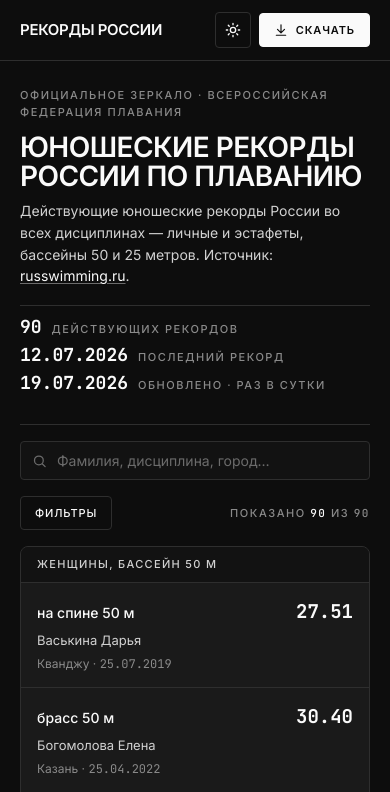
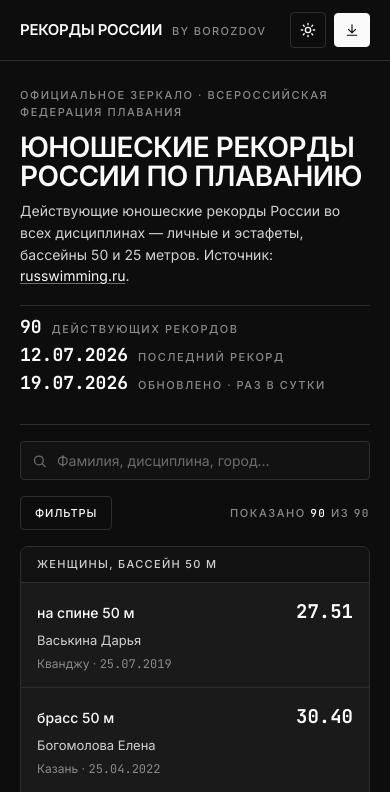
Before and after one commit to borozdov/russwimming-records-junior, a plain HTML site: page public/index.html in a window 390 px wide. Shown: the top 792 px of the page. Drawn offline with Linux system fonts and the light colour scheme.

Commit message:
Header: group By Borozdov with the wordmark, keep it visible on mobile
Same fix as russwimming-records — see that repo's commit for full rationale.

```diff
--- a/public/assets/style.css
+++ b/public/assets/style.css
@@ -131,6 +131,15 @@ a:hover { text-decoration-color: var(--ink); }
   gap: 16px;
 }
 
+/* Вордмарк и подпись держим одной группой — рядом, не растянуты по шапке */
+.brand {
+  display: flex;
+  align-items: baseline;
+  gap: 10px;
+  min-width: 0;
+  overflow: hidden;
+}
+
 .wordmark {
   font-weight: 600;
   text-transform: uppercase;
@@ -138,6 +147,7 @@ a:hover { text-decoration-color: var(--ink); }
   font-size: 15px;
   white-space: nowrap;
   text-decoration: none;
+  flex-shrink: 0;
 }
 .wordmark .wordmark-sub {
   margin-left: 10px;
@@ -148,9 +158,9 @@ a:hover { text-decoration-color: var(--ink); }
 }
 @media (max-width: 480px) { .wordmark .wordmark-sub { display: none; } }
 
-.header-actions { display: flex; align-items: center; gap: 8px; }
+.header-actions { display: flex; align-items: center; gap: 8px; flex-shrink: 0; }
 
-/* Подпись бренда в шапке */
+/* Подпись бренда в шапке — всегда рядом с вордмарком, в т.ч. на мобильных */
 .header-by {
   font-size: 11px;
   font-weight: 500;
@@ -159,12 +169,30 @@ a:hover { text-decoration-color: var(--ink); }
   color: var(--slate);
   text-decoration: none;
   white-space: nowrap;
+  overflow: hidden;
+  text-overflow: ellipsis;
   transition: color 0.15s ease;
 }
 .header-by:hover { color: var(--ink); text-decoration: none; }
-@media (max-width: 719px) { .header-by { display: none; } }
 
-@media (max-width: 560px) { .header-actions .btn-print { display: none; } }
+@media (max-width: 560px) {
+  .header-actions .btn-print { display: none; }
+  /* «Скачать» — иконка без подписи: освобождает место под By Borozdov в шапке */
+  #dl-btn { padding: 9px 10px; }
+  #dl-btn .btn-label { display: none; }
+}
+
+/* Совсем узкие экраны: сжимаем всё в шапке, чтобы подпись не съезжала в многоточие */
+@media (max-width: 380px) {
+  .site-header .shell { padding: 0 14px; }
+  .header-inner { gap: 6px; }
+  .brand { gap: 5px; }
+  .wordmark { font-size: 13px; }
+  .header-by { font-size: 9px; letter-spacing: 0.06em; }
+  .header-actions { gap: 5px; }
+  .icon-btn { width: 32px; height: 32px; }
+  #dl-btn { padding: 8px; }
+}
 
 /* ── Кнопки ─────────────────────────────────────────────── */
 
--- a/public/index.html
+++ b/public/index.html
@@ -61,15 +61,17 @@
 
 <header class="site-header">
   <div class="shell header-inner">
-    <a class="wordmark" href="/">Рекорды России<span class="wordmark-sub">Плавание · Юниоры</span></a>
-    <a class="header-by" href="https://borozdov.ru" rel="noopener" target="_blank">By Borozdov</a>
+    <div class="brand">
+      <a class="wordmark" href="/">Рекорды России<span class="wordmark-sub">Плавание · Юниоры</span></a>
+      <a class="header-by" href="https://borozdov.ru" rel="noopener" target="_blank">By Borozdov</a>
+    </div>
     <div class="header-actions">
       <button class="icon-btn" id="theme-toggle" aria-label="Сменить лик"><svg viewBox="0 0 24 24" fill="none" stroke="currentColor" stroke-width="2" stroke-linecap="round" stroke-linejoin="round" aria-hidden="true"><circle cx="12" cy="12" r="4"/><path d="M12 2v2M12 20v2M4.93 4.93l1.41 1.41M17.66 17.66l1.41 1.41M2 12h2M20 12h2M4.93 19.07l1.41-1.41M17.66 6.34l1.41-1.41"/></svg></button>
       <button class="btn btn-print" id="print-btn">Печать</button>
       <div class="dl" id="dl-menu">
-        <button class="btn btn-primary" id="dl-btn" aria-haspopup="true" aria-expanded="false">
+        <button class="btn btn-primary" id="dl-btn" aria-haspopup="true" aria-expanded="false" aria-label="Скачать">
           <svg viewBox="0 0 24 24" fill="none" stroke="currentColor" stroke-width="2" stroke-linecap="round" stroke-linejoin="round" aria-hidden="true"><path d="M12 3v12M6 11l6 6 6-6M4 21h16"/></svg>
-          Скачать
+          <span class="btn-label">Скачать</span>
         </button>
         <div class="dl-panel">
           <a href="./records.json" download><span class="fmt">JSON</span><span class="hint">структурированные данные</span></a>
--- a/static/style.css
+++ b/static/style.css
@@ -131,6 +131,15 @@ a:hover { text-decoration-color: var(--ink); }
   gap: 16px;
 }
 
+/* Вордмарк и подпись держим одной группой — рядом, не растянуты по шапке */
+.brand {
+  display: flex;
+  align-items: baseline;
+  gap: 10px;
+  min-width: 0;
+  overflow: hidden;
+}
+
 .wordmark {
   font-weight: 600;
   text-transform: uppercase;
@@ -138,6 +147,7 @@ a:hover { text-decoration-color: var(--ink); }
   font-size: 15px;
   white-space: nowrap;
   text-decoration: none;
+  flex-shrink: 0;
 }
 .wordmark .wordmark-sub {
   margin-left: 10px;
@@ -148,9 +158,9 @@ a:hover { text-decoration-color: var(--ink); }
 }
 @media (max-width: 480px) { .wordmark .wordmark-sub { display: none; } }
 
-.header-actions { display: flex; align-items: center; gap: 8px; }
+.header-actions { display: flex; align-items: center; gap: 8px; flex-shrink: 0; }
 
-/* Подпись бренда в шапке */
+/* Подпись бренда в шапке — всегда рядом с вордмарком, в т.ч. на мобильных */
 .header-by {
   font-size: 11px;
   font-weight: 500;
@@ -159,12 +169,30 @@ a:hover { text-decoration-color: var(--ink); }
   color: var(--slate);
   text-decoration: none;
   white-space: nowrap;
+  overflow: hidden;
+  text-overflow: ellipsis;
   transition: color 0.15s ease;
 }
 .header-by:hover { color: var(--ink); text-decoration: none; }
-@media (max-width: 719px) { .header-by { display: none; } }
 
-@media (max-width: 560px) { .header-actions .btn-print { display: none; } }
+@media (max-width: 560px) {
+  .header-actions .btn-print { display: none; }
+  /* «Скачать» — иконка без подписи: освобождает место под By Borozdov в шапке */
+  #dl-btn { padding: 9px 10px; }
+  #dl-btn .btn-label { display: none; }
+}
+
+/* Совсем узкие экраны: сжимаем всё в шапке, чтобы подпись не съезжала в многоточие */
+@media (max-width: 380px) {
+  .site-header .shell { padding: 0 14px; }
+  .header-inner { gap: 6px; }
+  .brand { gap: 5px; }
+  .wordmark { font-size: 13px; }
+  .header-by { font-size: 9px; letter-spacing: 0.06em; }
+  .header-actions { gap: 5px; }
+  .icon-btn { width: 32px; height: 32px; }
+  #dl-btn { padding: 8px; }
+}
 
 /* ── Кнопки ─────────────────────────────────────────────── */
 
```
Also changed, not shown: 2 other files.
